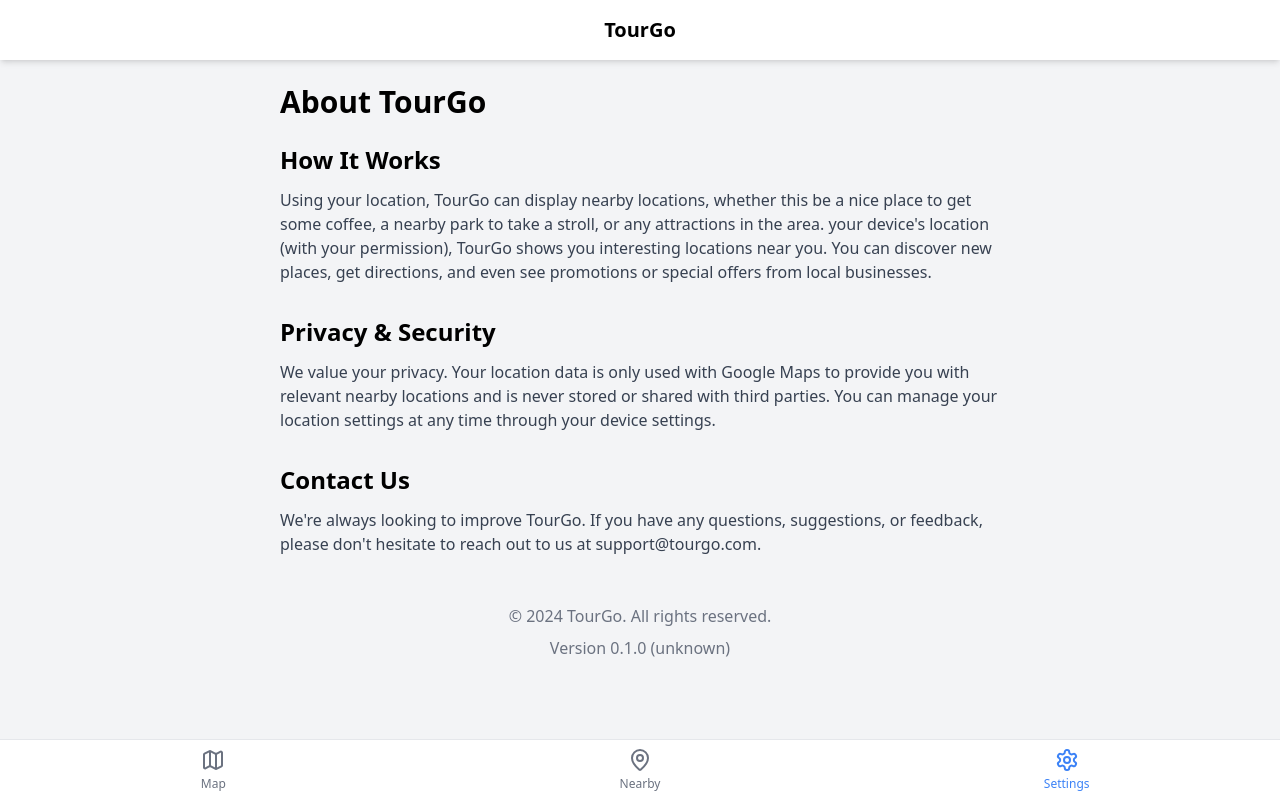
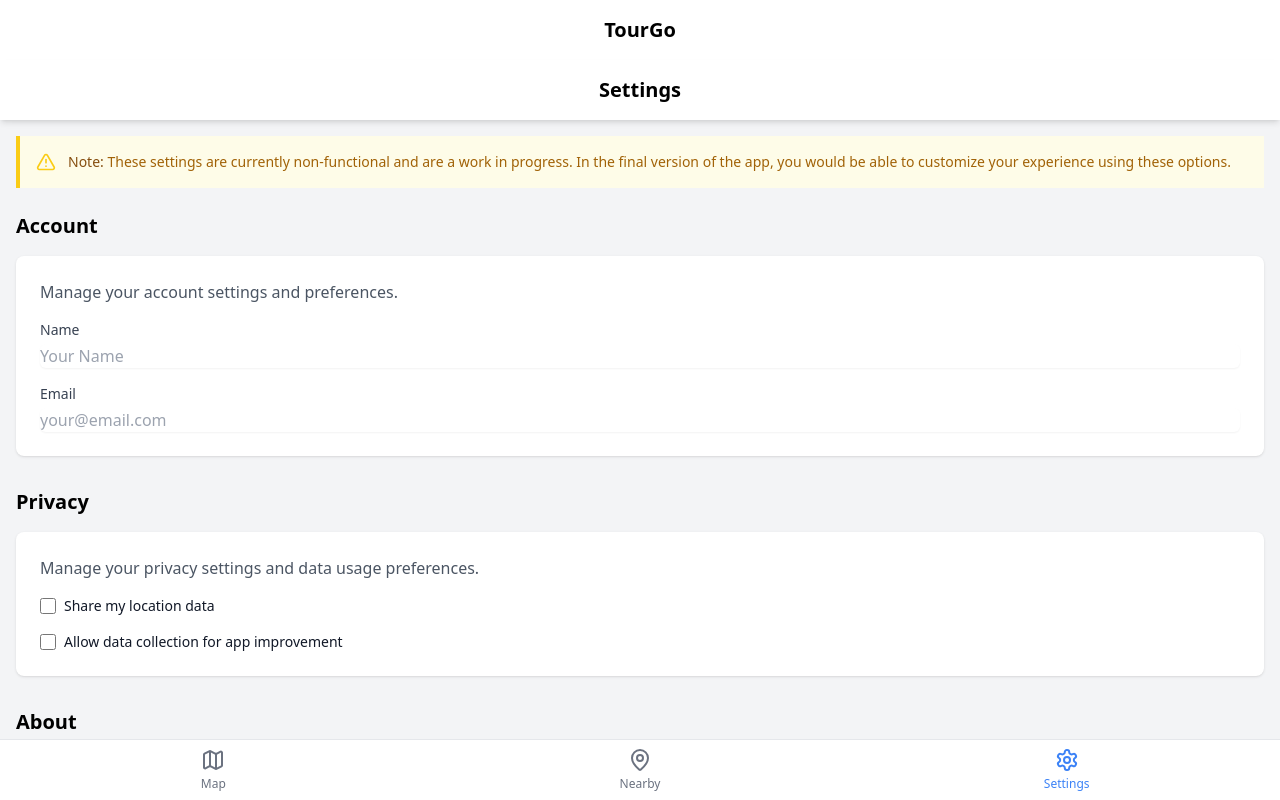
Before and after one commit to rainyskye/tourgo, a Next.js app: page /settings in a window 1280 px wide. Built offline with nearby package versions, Linux system fonts and the light colour scheme.

Commit message:
things, this isn't being done on time.

```diff
--- a/package.json
+++ b/package.json
@@ -8,7 +8,7 @@
     "start": "next start",
     "lint": "next lint",
     "starthttps": "NODE_ENV=production node server.js",
-    "getGitVersion": "echo NEXT_PUBLIC_GIT_SHA=`git rev-parse --short HEAD` > .env.local"
+    "prodbuild": "node update-env.js && next build"
   },
   "dependencies": {
     "@googlemaps/js-api-loader": "^1.16.8",
--- a/src/app/nearby/page.tsx
+++ b/src/app/nearby/page.tsx
@@ -1,14 +1,13 @@
 'use client';
 
-import React, { useState, useEffect } from 'react';
+import React, { useState, useEffect, useCallback } from 'react';
 import { customLocations, Location } from '@/data/locations';
-import { Phone, MapPin, Tag, Navigation } from 'lucide-react';
-import { link } from 'fs';
+import { Phone, MapPin, Tag, Navigation, AlertCircle } from 'lucide-react';
+import ScrollablePage from '@/components/ScrollablePage';
 
 interface LocationWithDistance extends Location {
   distance: number;
   phoneNumber: string;
-  link: string
   address: string;
   promotions: string[];
 }
@@ -16,21 +15,46 @@
 const NearbyPage: React.FC = () => {
   const [userLocation, setUserLocation] = useState<GeolocationCoordinates | null>(null);
   const [nearbyLocations, setNearbyLocations] = useState<LocationWithDistance[]>([]);
+  const [locationError, setLocationError] = useState<string | null>(null);
 
-  useEffect(() => {
+  const getUserLocation = useCallback(() => {
     if ('geolocation' in navigator) {
       navigator.geolocation.getCurrentPosition(
         (position) => {
           setUserLocation(position.coords);
+          setLocationError(null);
         },
         (error) => {
-          console.error('Error getting user location:', error);
+          console.error('Geolocation error:', error);
+          switch(error.code) {
+            case error.PERMISSION_DENIED:
+              setLocationError("Location access was denied. Please enable location services.");
+              break;
+            case error.POSITION_UNAVAILABLE:
+              setLocationError("Location information is unavailable. Please try again later.");
+              break;
+            case error.TIMEOUT:
+              setLocationError("The request to get your location timed out. Please try again.");
+              break;
+            default:
+              setLocationError("An unknown error occurred while trying to get your location.");
+              break;
+          }
+        },
+        {
+          enableHighAccuracy: true,
+          timeout: 5000,
+          maximumAge: 0
         }
       );
     } else {
-      console.error('Geolocation is not supported by this browser.');
+      setLocationError("Geolocation is not supported by this browser.");
     }
   }, []);
+
+  useEffect(() => {
+    getUserLocation();
+  }, [getUserLocation]);
 
   useEffect(() => {
     if (userLocation) {
@@ -44,10 +68,9 @@
         return {
           ...location,
           distance,
-          phoneNumber: location.phoneNumber || 'No Phone Number Available',
-          link: location.link || 'No Link Available',
-          address: location.address || 'No Address Available',
-          promotions: location.promotions || ['No Promotions Available'],
+          phoneNumber: location.phoneNumber || '000-000-0000',
+          address: location.address || '123 Example St, City, Country',
+          promotions: location.promotions || ['10% off first visit'],
         };
       });
 
@@ -77,21 +100,29 @@
     window.location.href = `tel:${phoneNumber}`;
   };
 
-  const handleLink = (link: string) => {
-    window.open(link, '${link}');
-  }
-
   const handleGetDirections = (address: string, lat: number, lng: number) => {
-    const destinationParam = encodeURIComponent(address !== 'No Address Available'
+    const destinationParam = encodeURIComponent(address !== '123 Example St, City, Country'
       ? address
       : `${lat},${lng}`);
     window.open(`https://www.google.com/maps/dir/?api=1&destination=${destinationParam}`, '_blank');
   };
 
   return (
-    <div className="p-4">
-      <h1 className="text-2xl font-bold mb-4">Nearby Locations</h1>
-      {userLocation ? (
+    <ScrollablePage title="Nearby Locations">
+      {locationError ? (
+        <div className="bg-yellow-100 border-l-4 border-yellow-500 text-yellow-700 p-4 mb-4" role="alert">
+          <div className="flex items-center">
+            <AlertCircle className="h-6 w-6 text-yellow-500 mr-4" />
+            <p>{locationError}</p>
+          </div>
+          <button
+            onClick={getUserLocation}
+            className="mt-2 bg-yellow-500 hover:bg-yellow-600 text-white font-bold py-2 px-4 rounded"
+          >
+            Retry Location Access
+          </button>
+        </div>
+      ) : userLocation ? (
         <ul className="space-y-6">
           {nearbyLocations.map(location => (
             <li key={location.id} className="bg-white shadow rounded-lg p-6">
@@ -135,12 +166,6 @@
                 >
                   Get Directions
                 </button>
-                <button
-                  onClick={() => handleLink(location.link)}
-                  className="bg-blue-500 hover:bg-blue-600 text-white font-bold py-2 px-4 rounded"
-                >
-                  Link
-                </button>
               </div>
             </li>
           ))}
@@ -148,7 +173,7 @@
       ) : (
         <p>Loading your location...</p>
       )}
-    </div>
+    </ScrollablePage>
   );
 };
 
--- a/src/app/page.tsx
+++ b/src/app/page.tsx
@@ -7,17 +7,10 @@
 
 export default function Home() {
   return (
-    <div className="h-screen w-full flex flex-col overflow-hidden">
+    <div className="flex flex-col h-screen">
       <main className="flex-grow relative">
         <Map />
       </main>
-      <nav className="bg-blue-600 text-white p-4">
-        <ul className="flex justify-around">
-          <li>Map</li>
-          <li>Nearby</li>
-          <li>Settings</li>
-        </ul>
-      </nav>
     </div>
   );
 }
--- a/src/app/settings/page.tsx
+++ b/src/app/settings/page.tsx
@@ -1,39 +1,71 @@
 import React from 'react';
+import ScrollablePage from '@/components/ScrollablePage';
+import Link from 'next/link';
+import { AlertTriangle } from 'lucide-react'; // Make sure to import this icon
 
-const AboutPage: React.FC = () => {
-  const gitSha = process.env.NEXT_PUBLIC_GIT_SHA || 'unknown';
-  const version = `0.1.0 (${gitSha})`;
+const SettingsPage: React.FC = () => {
   return (
-    <div className="p-6 max-w-3xl mx-auto">
-      <h1 className="text-3xl font-bold mb-6">About TourGo</h1>
+    <ScrollablePage title="Settings">
+      {/* Warning Prompt */}
+      <div className="bg-yellow-50 border-l-4 border-yellow-400 p-4 mb-6">
+        <div className="flex">
+          <div className="flex-shrink-0">
+            <AlertTriangle className="h-5 w-5 text-yellow-400" aria-hidden="true" />
+          </div>
+          <div className="ml-3">
+            <p className="text-sm text-yellow-700">
+              <strong className="font-medium text-yellow-800">Note:</strong> These settings are currently non-functional and are a work in progress. In the final version of the app, you would be able to customize your experience using these options.
+            </p>
+          </div>
+        </div>
+      </div>
+      <div className="space-y-8">
 
-      <section className="mb-8">
-        <h2 className="text-2xl font-semibold mb-3">How It Works</h2>
-        <p className="text-gray-700">
-          Using your location, TourGo can display nearby locations, whether this be a nice place to get some coffee, a nearby park to take a stroll, or any attractions in the area. your device&apos;s location (with your permission), TourGo shows you interesting locations near you. You can discover new places, get directions, and even see promotions or special offers from local businesses.
-        </p>
-      </section>
+        <section>
+          <h2 className="text-xl font-semibold mb-4">Account</h2>
+          <div className="bg-white shadow rounded-lg p-6">
+            <p className="text-gray-600 mb-4">Manage your account settings and preferences.</p>
+            {/* Placeholder for account settings */}
+            <div className="space-y-4">
+              <div>
+                <label htmlFor="name" className="block text-sm font-medium text-gray-700">Name</label>
+                <input type="text" id="name" name="name" className="mt-1 block w-full rounded-md border-gray-300 shadow-sm focus:border-indigo-300 focus:ring focus:ring-indigo-200 focus:ring-opacity-50" placeholder="Your Name" />
+              </div>
+              <div>
+                <label htmlFor="email" className="block text-sm font-medium text-gray-700">Email</label>
+                <input type="email" id="email" name="email" className="mt-1 block w-full rounded-md border-gray-300 shadow-sm focus:border-indigo-300 focus:ring focus:ring-indigo-200 focus:ring-opacity-50" placeholder="your@email.com" />
+              </div>
+            </div>
+          </div>
+        </section>
 
-      <section className="mb-8">
-        <h2 className="text-2xl font-semibold mb-3">Privacy & Security</h2>
-        <p className="text-gray-700">
-          We value your privacy. Your location data is only used with Google Maps to provide you with relevant nearby locations and is never stored or shared with third parties. You can manage your location settings at any time through your device settings.
-        </p>
-      </section>
+        <section>
+          <h2 className="text-xl font-semibold mb-4">Privacy</h2>
+          <div className="bg-white shadow rounded-lg p-6">
+            <p className="text-gray-600 mb-4">Manage your privacy settings and data usage preferences.</p>
+            {/* Placeholder for privacy settings */}
+            <div className="space-y-4">
+              <div className="flex items-center">
+                <input id="location-sharing" name="location-sharing" type="checkbox" className="h-4 w-4 text-indigo-600 focus:ring-indigo-500 border-gray-300 rounded" />
+                <label htmlFor="location-sharing" className="ml-2 block text-sm text-gray-900">Share my location data</label>
+              </div>
+              <div className="flex items-center">
+                <input id="data-collection" name="data-collection" type="checkbox" className="h-4 w-4 text-indigo-600 focus:ring-indigo-500 border-gray-300 rounded" />
+                <label htmlFor="data-collection" className="ml-2 block text-sm text-gray-900">Allow data collection for app improvement</label>
+              </div>
+            </div>
+          </div>
+        </section>
 
-      <section>
-        <h2 className="text-2xl font-semibold mb-3">Contact Us</h2>
-        <p className="text-gray-700">
-          We&apos;re always looking to improve TourGo. If you have any questions, suggestions, or feedback, please don&apos;t hesitate to reach out to us at support@tourgo.com.
-        </p>
-      </section>
-
-      <footer className="mt-12 text-center text-gray-500">
-        <p>© 2024 TourGo. All rights reserved.</p>
-        <p className="mt-2">Version {version}</p>
-      </footer>
-    </div>
+        <section>
+          <h2 className="text-xl font-semibold mb-4">About</h2>
+          <div className="bg-white shadow rounded-lg p-6">
+            <p className="text-gray-600 mb-4">Using your location, TourGo can display nearby locations, whether this be a nice place to get some coffee, a nearby park to take a stroll, or any attractions in the area.</p>
+          </div>
+        </section>
+      </div>
+    </ScrollablePage>
   );
 };
 
-export default AboutPage;
+export default SettingsPage;
--- /dev/null
+++ b/src/components/ScrollablePage.tsx
@@ -0,0 +1,23 @@
+import React, { ReactNode } from 'react';
+
+interface ScrollablePageProps {
+  children: ReactNode;
+  title: string;
+}
+
+const ScrollablePage: React.FC<ScrollablePageProps> = ({ children, title }) => {
+  return (
+    <div className="flex flex-col h-screen">
+      <header className="bg-white shadow-md p-4 z-10">
+        <h1 className="text-xl font-bold text-center">{title}</h1>
+      </header>
+      <main className="flex-grow overflow-y-auto">
+        <div className="p-4 pb-32"> {/* Added pb-24 for extra bottom padding */}
+          {children}
+        </div>
+      </main>
+    </div>
+  );
+};
+
+export default ScrollablePage;
--- a/src/styles/globals.css
+++ b/src/styles/globals.css
@@ -6,6 +6,7 @@
   height: 100%;
   margin: 0;
   padding: 0;
+  overflow: hidden;
 }
 
 #__next {
```
Also changed, not shown: src/data/locations.ts (+11 -0 lines), update-env.js (added, +30 -0 lines).
